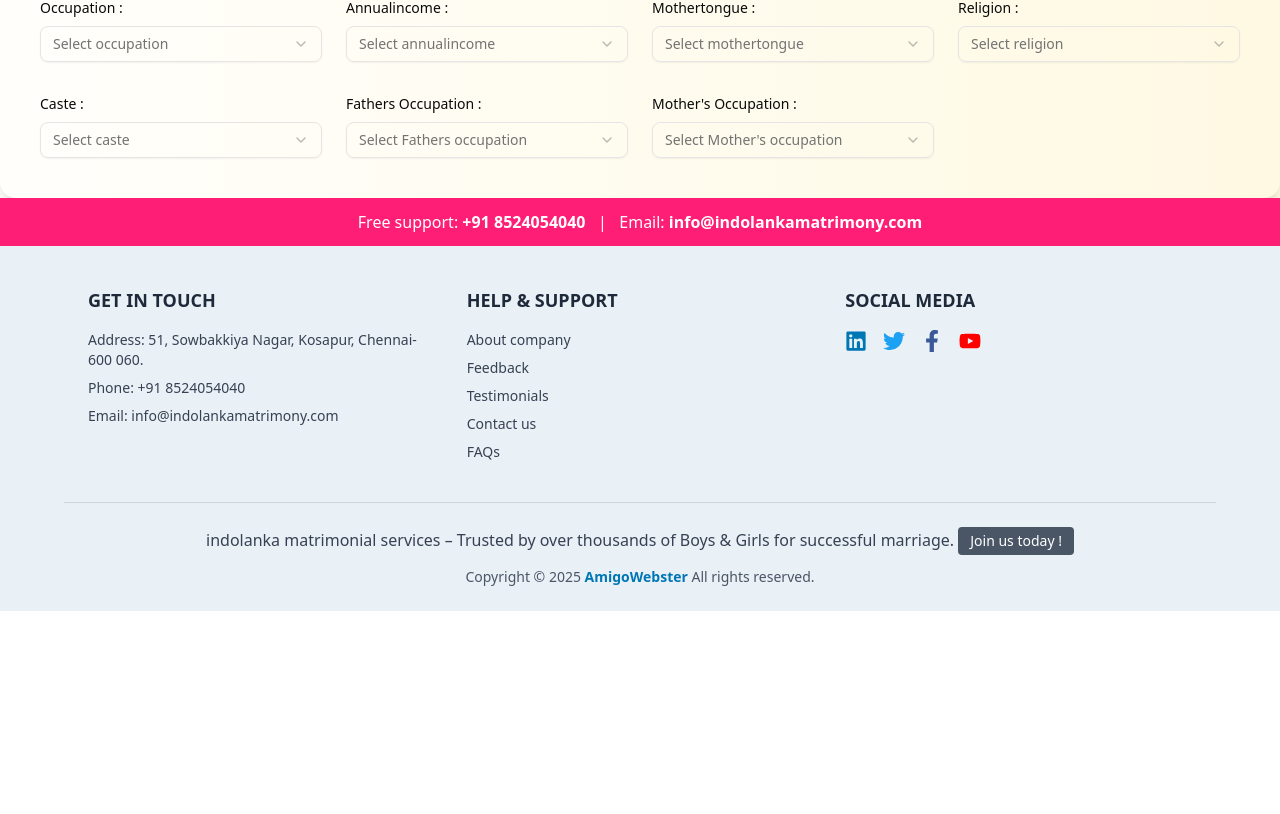
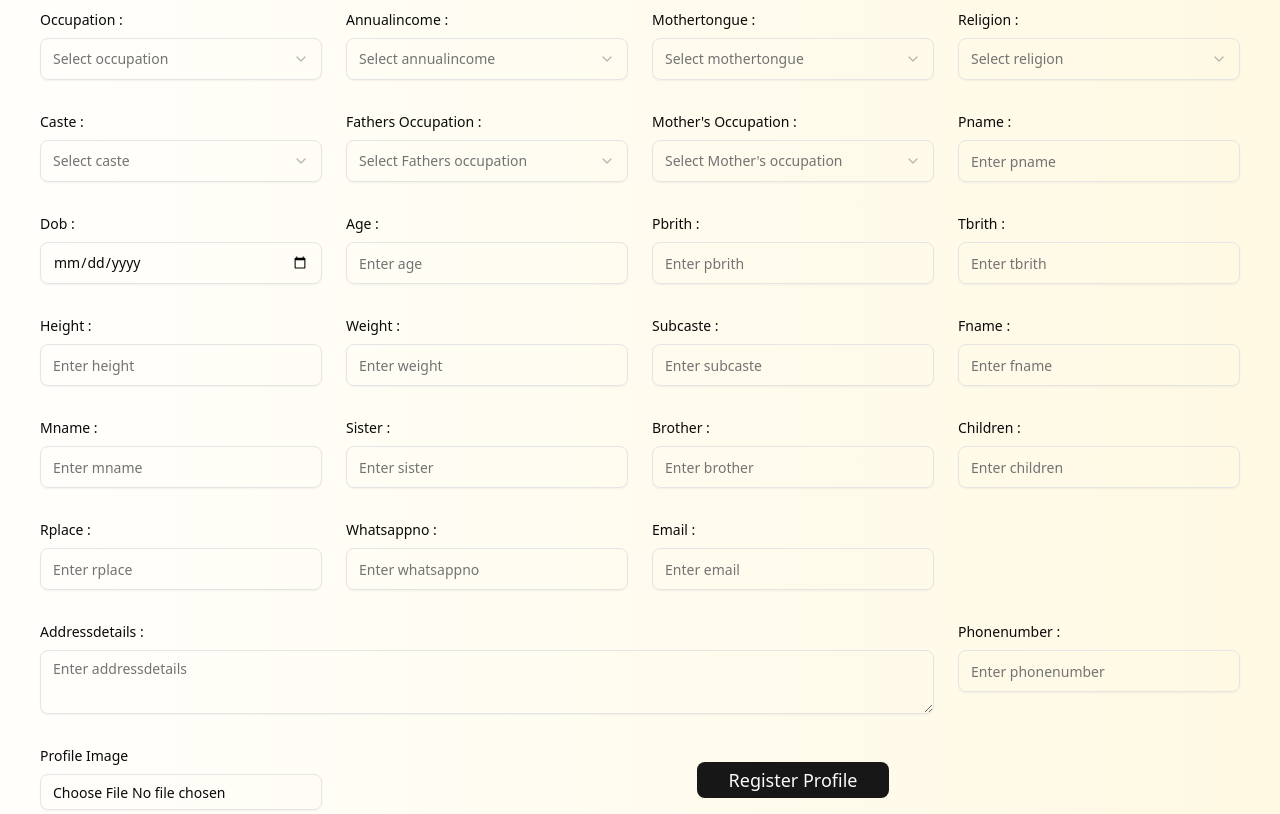
Before and after one commit to devilra/indolankamatrimony, a Next.js app in the folder frontent/: page /register in a window 1280 px wide. Shown: the part 1066-1880 px from the top of the page. Before the commit the page ends 1677 px from the top, so only its background shows below. Built offline with nearby package versions, Linux system fonts and the light colour scheme.

Commit message:
Initialize projex

```diff
--- a/frontent/app/Components/RegisterProfile.jsx
+++ b/frontent/app/Components/RegisterProfile.jsx
@@ -1,5 +1,7 @@
 "use client";
 
+import { Button } from "@/components/ui/button";
+import { Input } from "@/components/ui/input";
 import { Label } from "@/components/ui/label";
 import {
   Select,
@@ -8,17 +10,175 @@ import {
   SelectTrigger,
   SelectValue,
 } from "@/components/ui/select";
+import { Textarea } from "@/components/ui/textarea";
 import React, { useState } from "react";
 
 const dropdownData = {
   "Matrimony Profile for": ["Bride", "Groom", "Relative", "Friend", "Self"],
-  rasi: ["Mesham", "Rishabam", "Mithunam", "Kadagam", "Simmam"],
-  nakshatram: ["Ashwini", "Bharani", "Krittika", "Rohini", "Mrigasira"],
-  laknam: ["Mesha", "Vrishaba", "Mithuna", "Kataka", "Simha"],
-  color: ["Fair", "Wheatish", "Dark", "Very Fair", "Medium"],
-  maritalstatus: ["Single", "Divorced", "Widowed", "Separated", "Married"],
-  gender: ["Male", "Female", "Other"],
-  education: ["B.E", "MBA", "B.Sc", "MCA", "Ph.D"],
+  rasi: [
+    "மேஷம் (Aries)",
+    "ரிஷபம் (Taurus)",
+    "மிதுனம் (Gemini)",
+    "கடகம் (Cancer)",
+    "சிம்மம் (Leo)",
+    "கன்னி (Virgo)",
+    "துலாம் (Libra)",
+    "விருச்சிகம் (Scorpio)",
+    "தனுசு (Sagittarius)",
+    "மகரம் (Capricorn)",
+    "கும்பம் (Aquarius)",
+    "மீனம் (Pisces)",
+  ],
+  nakshatram: [
+    "அஸ்வினி (Ashwini)",
+    "பரணி (Bharani)",
+    "கார்த்திகை (Krittika)",
+    "ரோகிணி (Rohini)",
+    "மிருகசீரிடம் (Mrigashira)",
+    "திருவாதிரை (Ardra)",
+    "புனர்பூசம் (Punarvasu)",
+    "பூசம் (Pushya)",
+    "ஆயில்யம் (Ashlesha)",
+    "மகம் (Magha)",
+    "பூரம் (Purva Phalguni)",
+    "உத்திரம் (Uttara Phalguni)",
+    "அஸ்தம் (Hasta)",
+    "சித்திரை (Chitra)",
+    "சுவாதி (Swati)",
+    "விசாகம் (Vishakha)",
+    "அனுசம் (Anuradha)",
+    "கேட்டை (Jyeshtha)",
+    "மூலம் (Moola)",
+    "பூராடம் (Purva Ashadha)",
+    "உத்திராடம் (Uttara Ashadha)",
+    "திருவோணம் (Shravana)",
+    "அவிட்டம் (Dhanishta)",
+    "சதயம் (Shatabhisha)",
+    "பூரட்டாதி (Purva Bhadrapada)",
+    "உத்திரட்டாதி (Uttara Bhadrapada)",
+    "ரேவதி (Revati)",
+  ],
+  laknam: [
+    "மேஷம் (Aries)",
+    "ரிஷபம் (Taurus)",
+    "மிதுனம் (Gemini)",
+    "கடகம் (Cancer)",
+    "சிம்மம் (Leo)",
+    "கன்னி (Virgo)",
+    "துலாம் (Libra)",
+    "விருச்சிகம் (Scorpio)",
+    "தனுசு (Sagittarius)",
+    "மகரம் (Capricorn)",
+    "கும்பம் (Aquarius)",
+    "மீனம் (Pisces)",
+  ],
+  color: ["Fair", "Black", "White", "Very Fair"],
+  maritalstatus: [
+    "UnMarried",
+    "Divorced",
+    "Widowed",
+    "Separated",
+    "Married",
+    "Annulled",
+  ],
+  gender: ["Male", "Female"],
+  education: [
+    "SSLC",
+    "12th Higher Education",
+    "Aeronautical Engineering",
+    "B.Arch",
+    "BCA",
+    "BE",
+    "B.Plan",
+    "B.Sc IT/ Computer Science",
+    "B.Tech.",
+    "Other Bachelor Degree in Engineering / Computers",
+    "B.S.(Engineering)",
+    "M.Arch.",
+    "MCA",
+    "ME",
+    "M.Sc. IT / Computer Science",
+    "M.S.(Engg.)",
+    "M.Tech.",
+    "PGDCA",
+    "Aviation Degree",
+    "B.A.",
+    "B.Com.",
+    "B.Ed.",
+    "BFA",
+    "BFT",
+    "BLIS",
+    "B.M.M.",
+    "B.Sc.",
+    "B.S.W",
+    "B.Phil.",
+    "M.A.",
+    "MCom",
+    "M.Ed.",
+    "MFA",
+    "MLIS",
+    "M.Sc.",
+    "MSW",
+    "M.Phil.",
+    "BBA",
+    "BFM (Financial Management)",
+    "BHM (Hotel Management)",
+    "Other Bachelor Degree in Management",
+    "BHA / BHM (Hospital Administration)",
+    "MBA",
+    "MFM (Financial Management)",
+    "MHM (Hotel Management)",
+    "MHRM (Human Resource Management)",
+    "PGDM",
+    "Other Master Degree in Management",
+    "MHA / MHM (Hospital Administration)",
+    "B.A.M.S.",
+    "BDS",
+    "BHMS",
+    "BSMS",
+    "BUMS",
+    "BVSc",
+    "MBBS",
+    "MDS",
+    "MD / MS (Medical)",
+    "MVSc",
+    "MCh",
+    "DNB",
+    "BPharm",
+    "BPT",
+    "B.Sc. Nursing",
+    "Other Bachelor Degree in Medicine",
+    "M.Pharm",
+    "MPT",
+    "Other Master Degree in Medicine",
+    "BGL",
+    "B.L.",
+    "LL.B.",
+    "Other Bachelor Degree in Legal",
+    "LL.M.",
+    "M.L.",
+    "Other Master Degree in Legal",
+    "CA",
+    "CFA (Chartered Financial Analyst)",
+    "CS",
+    "ICWA",
+    "Other Degree in Finance",
+    "IAS",
+    "IES",
+    "IFS",
+    "IRS",
+    "IPS",
+    "Other Degree in Service",
+    "Ph.D.",
+    "DM",
+    "Postdoctoral fellow",
+    "Fellow of National Board (FNB)",
+    "Diploma",
+    "Polytechnic",
+    "Trade School",
+    "Others in Diploma",
+    "Higher Secondary School / High School",
+  ],
   occupation: ["Engineer", "Doctor", "Teacher", "Business", "Student"],
   annualincome: ["<5L", "5L-10L", "10L-20L", "20L-50L", ">50L"],
   mothertongue: ["Tamil", "Telugu", "Malayalam", "Kannada", "Hindi"],
@@ -77,7 +237,26 @@ const RegisterProfile = () => {
     phonenumber: "",
   });
 
-  console.log(Object.entries(dropdownData));
+  const dropdownFieldMap = {
+    "Matrimony Profile for": "mprofile",
+    rasi: "rasi",
+    nakshatram: "nakshatram",
+    laknam: "laknam",
+    color: "color",
+    maritalstatus: "maritalstatus",
+    gender: "gender",
+    education: "education",
+    occupation: "occupation",
+    annualincome: "annualincome",
+    mothertongue: "mothertongue",
+    religion: "religion",
+    caste: "caste",
+    "Fathers occupation": "foccupation",
+    "Mother's occupation": "moccupation",
+  };
+
+  //console.log(Object.entries(dropdownData));
+  console.log(formData);
 
   const [image, setImage] = useState(null);
 
@@ -86,20 +265,27 @@ const RegisterProfile = () => {
   };
 
   return (
-    <div className="max-w-7xl mx-auto pt-10 md:pt-15 lg:pt-20 shadow-lg rounded-2xl p-6 md:p-10">
+    <div className="max-w-7xl mx-auto pt-10 md:pt-15 lg:pt-20  shadow-lg rounded-2xl p-6 md:p-10">
       <h1 className="text-2xl md:text-3xl lg:text-4xl font-bold text-[#4a2f1c]  text-center mb-8">
         Matrimony Profile Registration
       </h1>
       <form className="grid grid-cols-1 pt-10 md:pt-15 lg:pt-20 md:grid-cols-2 lg:grid-cols-4 gap-2 md:gap-6 lg:gap-6">
-        {Object.entries(dropdownData).map(([key, options]) => (
-          <div key={key} className="flex flex-col w-full">
-            <Label className="capitalize text-sm py-2 ">{key} :</Label>
+        {Object.entries(dropdownData).map(([label, options]) => {
+          const fieldName = dropdownFieldMap[label];
+          return (
+            <div
+              key={label}
+              className={`flex flex-col w-full ${
+                label === "moccupation" && "lg:col-span-3"
+              } `}
+            >
+              <Label className="capitalize text-sm py-2 ">{label} :</Label>
               <Select
-              onValueChange={(value) => handleSelectChange()}
+                onValueChange={(value) => handleSelectChange(fieldName, value)}
                 className="w-full"
               >
-              <SelectTrigger className="w-full">
-                <SelectValue placeholder={`Select ${key}`} />
+                <SelectTrigger className="w-full py-5">
+                  <SelectValue placeholder={`Select ${label}`} />
                 </SelectTrigger>
                 <SelectContent>
                   {options.map((opt) => (
@@ -110,7 +296,76 @@ const RegisterProfile = () => {
                 </SelectContent>
               </Select>
             </div>
+          );
+        })}
+
+        {/* 🔤 Text Inputs */}
+
+        {[
+          "pname",
+          "dob",
+          "age",
+          "pbrith",
+          "tbrith",
+          "height",
+          "weight",
+          "subcaste",
+          "fname",
+          "mname",
+          "sister",
+          "brother",
+          "children",
+          "rplace",
+          "whatsappno",
+          "email",
+          "addressdetails",
+          "phonenumber",
+        ].map((field) => (
+          <div
+            key={field}
+            className={`flex flex-col ${
+              field === "addressdetails" ? "sm:col-span-2 lg:col-span-3" : ""
+            }`}
+          >
+            <Label className="capitalize text-sm py-2 ">{field} :</Label>
+            {field === "addressdetails" ? (
+              <Textarea
+                name={field}
+                value={formData[field]}
+                placeholder={`Enter ${field}`}
+                className=""
+              />
+            ) : (
+              <Input
+                type={field === "dob" ? "date" : "text"}
+                name={field}
+                value={formData[field]}
+                placeholder={`Enter ${field}`}
+                className="py-5"
+              />
+            )}
+          </div>
         ))}
+        {/* 🖼️ Image Upload */}
+        <div className="flex flex-col ">
+          <Label className="capitalize text-sm py-2 ">Profile Image</Label>
+          <Input type="file" accept="image/*" />
+        </div>
+        {/* 🔘 Submit */}
+        <div className="sm:col-span-2 lg:col-span-3 flex justify-center mt-6">
+          <Button
+            type="submit"
+            //disabled={loading}
+            className="px-8 py-3 text-base md:text-lg"
+          >
+            {/* {loading ? (
+              <Loader2 className="animate-spin" />
+            ) : (
+              "Register Profile"
+            )} */}
+            Register Profile
+          </Button>
+        </div>
       </form>
     </div>
   );
```
Lines whose indentation alone changed are shown as unchanged.
